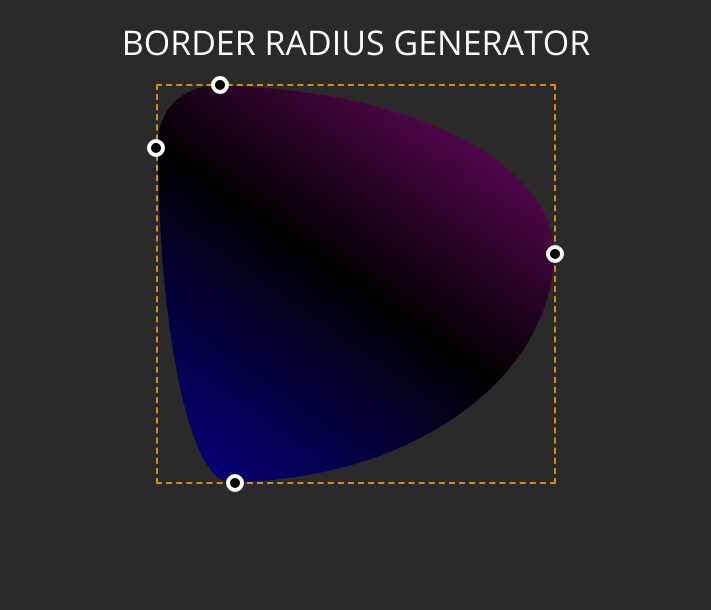
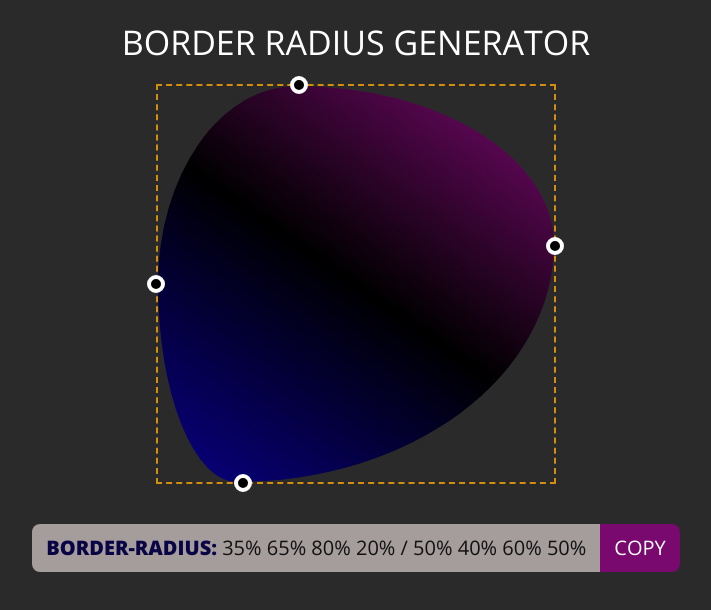
Before and after one commit to Grinch3214/border-radius-generator, a Vue app: page / in a window 1280 px wide. Shown: the top 610 px of the page, without its empty margins (284-995 px from the left). Built offline with nearby package versions, Linux system fonts and the light colour scheme.

Commit message:
added InputResult component

```diff
--- a/src/App.vue
+++ b/src/App.vue
@@ -5,20 +5,22 @@
 		</header>
 		<main>
 			<BorderGenerator :ranges="ranges" />
+			<InputResult :ranges="ranges" />
 		</main>
 	</div>
 
 </template>
 
 <script setup>
+import { ref } from 'vue'
 import BorderGenerator from './components/BorderGenerator.vue'
-import { ref } from 'vue'
+import InputResult from './components/InputResult.vue'
 
 const ranges = ref({
-	sliderTopValue: 14,
-	sliderBottomValue: 18,
-	sliderLeftValue: 14,
-	sliderRightValue: 42
+	sliderTopValue: 35,
+	sliderBottomValue: 20,
+	sliderLeftValue: 50,
+	sliderRightValue: 40
 })
 </script>
 
--- /dev/null
+++ b/src/components/InputResult.vue
@@ -0,0 +1,71 @@
+<template>
+	<section class="styles">
+		<div class="styles__input"><span>border-radius:</span>{{ stylesHandle }}</div>
+		<div class="styles__btn">COPY</div>
+	</section>
+</template>
+
+<script setup>
+import { computed } from 'vue'
+
+const props = defineProps({
+	ranges: {
+		type: Object
+	}
+})
+
+
+const calculateValue = (slideValue) => {
+	if(slideValue >= 0 && slideValue <= 100) {
+		const result = 100 - slideValue
+		return result
+	}
+}
+
+const stylesHandle = computed(() => {
+	return `
+		${props.ranges.sliderTopValue}%
+		${calculateValue(props.ranges.sliderTopValue)}%
+		${calculateValue(props.ranges.sliderBottomValue)}%
+		${props.ranges.sliderBottomValue}% /
+		${props.ranges.sliderLeftValue}%
+		${props.ranges.sliderRightValue}%
+		${calculateValue(props.ranges.sliderRightValue)}%
+		${calculateValue(props.ranges.sliderLeftValue)}%
+	`
+})
+</script>
+
+<style lang="scss" scoped>
+	.styles {
+		justify-content: center;
+		display: flex;
+		align-items: center;
+		padding: 4rem 0 2rem;
+
+		&__input {
+			padding: 1.4rem;
+			background: rgb(165, 156, 156);
+			border-radius: 8px 0 0 8px;
+			color: #111;
+
+			span {
+				text-transform: uppercase;
+				font-weight: 800;
+				color: rgb(9, 4, 68);
+			}
+		}
+
+		&__btn {
+			padding: 1.4rem;
+			background: rgb(121, 9, 111);
+			border-radius: 0 8px 8px 0;
+			cursor: pointer;
+			transition: .2s ease;
+
+			&:hover {
+				background: rgb(8, 0, 134);
+			}
+		}
+	}
+</style>
```
